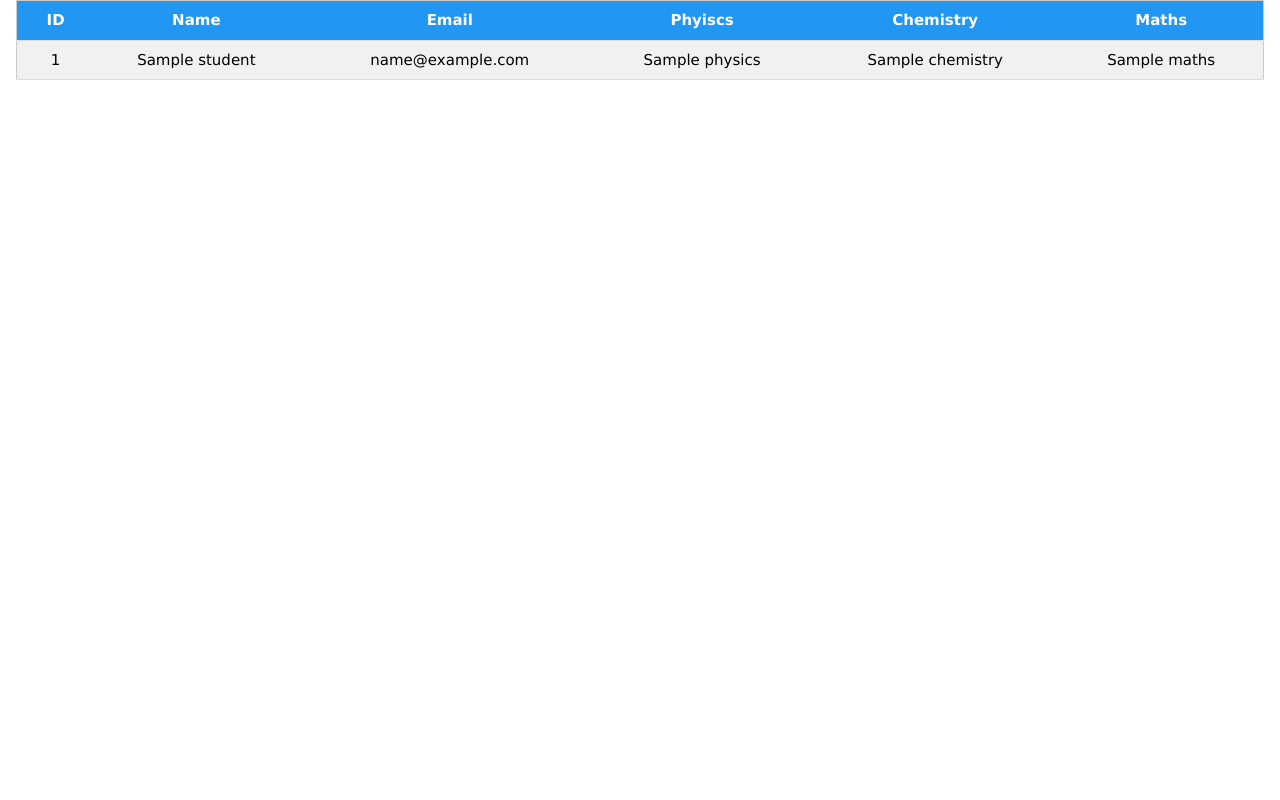
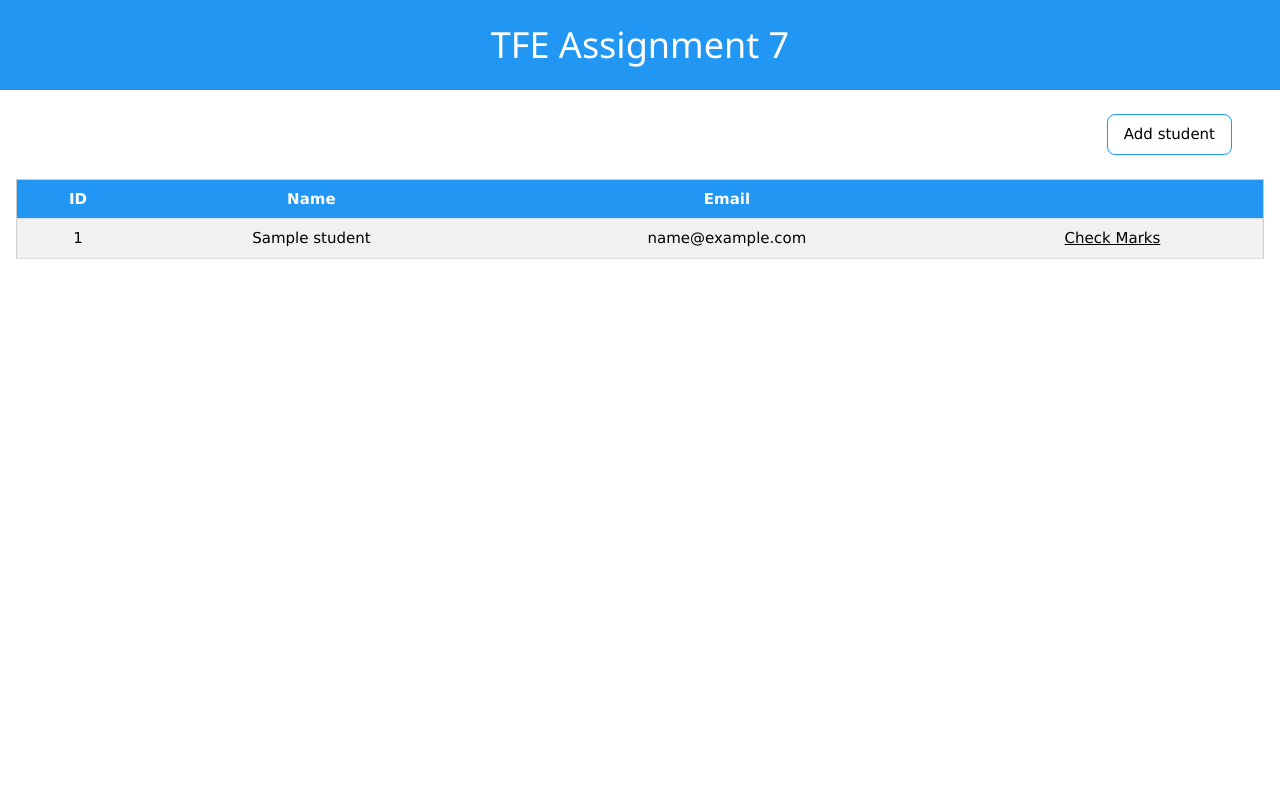
Before and after one commit to akhilnarang/CollegeStuff, a Flask app: template tfe/flask/templates/students.html in a window 1280 px wide. Run offline with Flask 2, Linux system fonts and the light colour scheme; the template is opened without the code that fills it: most values are stand-ins (such as "Sample title", 1, 10 or a date in 2020).

Commit message:
Updates from ksdfg, adapted for this
Signed-off-by: Akhil Narang <me@akhilnarang.dev>

```diff
--- /dev/null
+++ b/tfe/flask/static/base.css
@@ -0,0 +1,24 @@
+html, body, .content {
+    margin: 0;
+    height: 100%;
+    width: 100%;
+}
+
+body {
+    display: flex;
+    flex-direction: column;
+}
+
+.header {
+    display: flex;
+    flex-direction: row;
+    justify-content: center;
+    width: 100%;
+}
+
+form {
+    display: flex;
+    flex-direction: column;
+    gap: 2rem;
+    padding: 1rem;
+}
--- a/tfe/flask/templates/base.html
+++ b/tfe/flask/templates/base.html
@@ -1,16 +1,20 @@
 <!DOCTYPE html>
 <html lang="en">
 <head>
-    <title>TFE Flask Assignment</title>
+    <meta charset="UTF-8">
+    <meta name="viewport" content="width=device-width, initial-scale=1.0">
 
     <link rel="stylesheet" href="https://www.w3schools.com/w3css/4/w3.css">
-    <link rel="stylesheet" href="{{ url_for(endpoint='static', filename='css/base.css') }}">
-
+    <link rel="stylesheet" href="css/base.css">
     {% block head %}{% endblock %}
 </head>
 <body>
+<div class="w3-container w3-padding w3-blue header">
+    <h1>TFE Assignment 7</h1>
+</div>
 <div class="w3-container content">
     {% block body %}
+    <h1>Flask + SQLAlchemy for student marks</h1>
     {% endblock %}
 </div>
 </body>
--- a/tfe/flask/templates/students.html
+++ b/tfe/flask/templates/students.html
@@ -1,24 +1,48 @@
 {% extends "base.html" %}
 
 {% block body %}
+    <div class="w3-container w3-padding w30margin" style="width: 100%">
+        <button class="w3-btn w3-round-large w3-border w3-border-blue w3-hover-blue w3-right w3-margin"
+                onclick="document.getElementById('addstudent').style.display='block'">
+            Add student
+        </button>
+    </div>
     <table class="w3-table-all w3-centered w3-hoverable">
         <tr class="w3-blue w3-text-white">
             <th>ID</th>
             <th>Name</th>
             <th>Email</th>
-            <th>Phyiscs</th>
-            <th>Chemistry</th>
-            <th>Maths</th>
+            <th></th>
         </tr>
         {% for student in students %}
             <tr>
                 <td>{{ student.id|safe }}</td>
                 <td>{{ student.name|safe }}</td>
                 <td>{{ student.email|safe }}</td>
-                <td>{{ student.marks.physics|safe if student.marks else "-" }}</td>
-                <td>{{ student.marks.chemistry|safe if student.marks else "-" }}</td>
-                <td>{{ student.marks.maths|safe if student.marks else "-" }}</td>
+                <td><a href="{{ url_for("get_marks", id=student.id) }}">Check Marks</a></td>
             </tr>
         {% endfor %}
     </table>
+    <div id="addstudent" class="w3-modal">
+        <div class="w3-modal-content w3-animate-zoom">
+            <header class="w3-container w3-blue w3-center">
+                <span onclick="document.getElementById('addstudent').style.display='none'"
+                      class="w3-button w3-display-topright">&times;</span>
+                <h2>Add Student</h2>
+            </header>
+            <div class="w3-container w3-padding">
+                <form action="/students" method="post">
+                    <div>
+                        <label for="addstudent-name">Name</label>
+                        <input class="w3-input" id="addstudent-name" name="name" type="text"/>
+                    </div>
+                    <div>
+                        <label for="addstudent-email">Email</label>
+                        <input class="w3-input" id="addstudent-email" name="email" type="email"/>
+                    </div>
+                    <button type="submit" class="w3-button w3-round w3-blue">Submit</button>
+                </form>
+            </div>
+        </div>
+    </div>
 {% endblock %}
```
Also changed, not shown: tfe/flask/app.py (+58 -58 lines), tfe/flask/templates/marks.html (added, +57 -0 lines), 1 other file.
